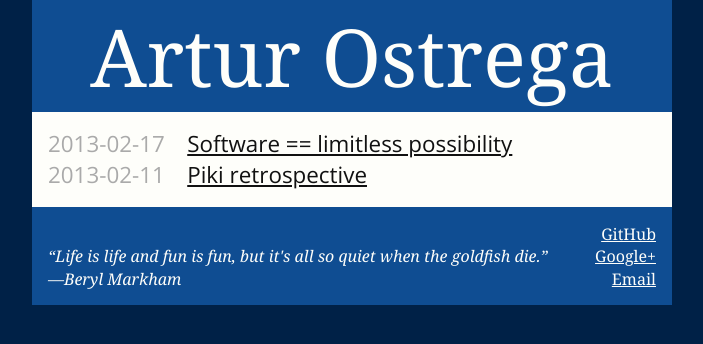
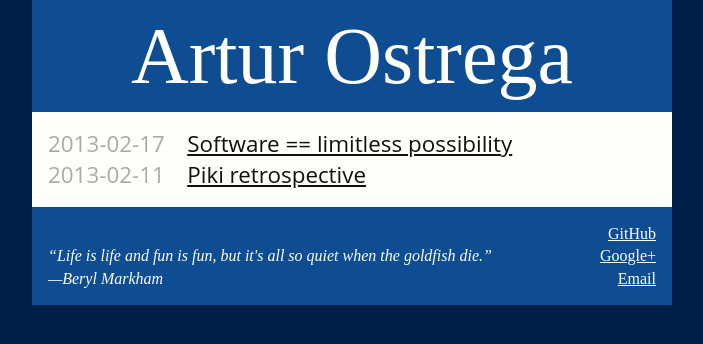
Before and after one commit to aostrega/blog.github.io, a Jekyll site: the page built from index.html, in a window 1280 px wide. Shown: the top 344 px of the page, without its empty margins (288-991 px from the left). Built offline with Jekyll 4.4.1, drawn with Linux system fonts in a browser that asks for light colours.

Commit message:
removed Noto Serif

```diff
--- a/_layouts/default.html
+++ b/_layouts/default.html
@@ -3,7 +3,7 @@
 <head>
   <meta charset="utf-8">
   <title>{{ page.title }} &bull; Artur Ostrega</title>
-  <link href='http://fonts.googleapis.com/css?family=Noto+Serif:400,400italic|Open+Sans:400italic,400' rel='stylesheet' type='text/css'>
+  <link href='http://fonts.googleapis.com/css?family=Noto+Serif:400,400italic' rel='stylesheet' type='text/css'>
   <link rel="stylesheet" href="/css/reset.css" />
   <link rel="stylesheet" href="/css/style.css" />
 </head>
--- a/css/style.css
+++ b/css/style.css
@@ -21,7 +21,7 @@ b, strong {
 
 header, footer {
   background-color: #0F4D92;
-  font-family: "Noto Serif", serif;
+  font-family: "Times New Roman", serif;
   color: #FEFEFA;
   padding-top: 1em;
   padding-bottom: 1em;
```
